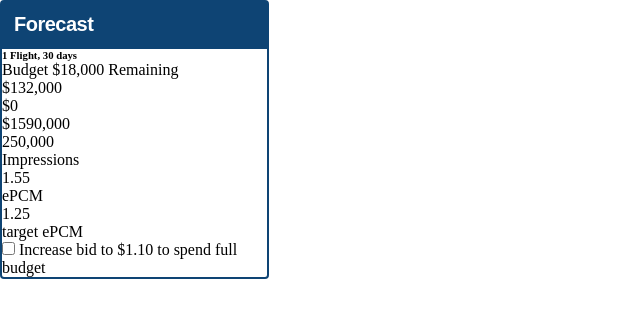
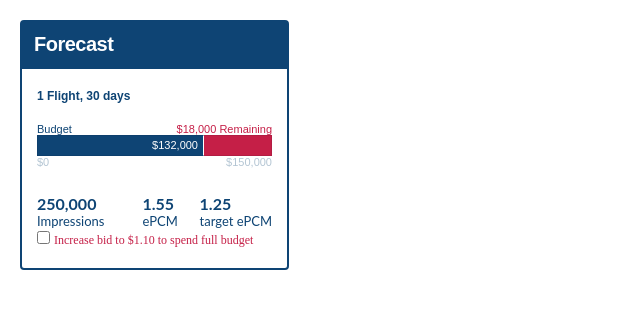
Before and after one commit to Ma1eusz/quick-html, a plain HTML site: page dataxu/index.html in a window 1280 px wide. Shown: the whole page, without its empty margins (0-640 px from the left). Drawn offline with Linux system fonts and the light colour scheme.

Commit message:
first part

```diff
--- a/dataxu/index.html
+++ b/dataxu/index.html
@@ -13,6 +13,8 @@
                 border: 2px solid #0e4474;
                 border-radius: 4px;
                 width: 265px;
+                margin: 20px 20px;
+
 
             }
             aside .header {
@@ -33,6 +35,121 @@
                 height: 6px;
                 background-color: #88b3da;
             }
+            aside .content {
+                margin: 20px 15px;
+            }
+            aside h6 {
+                font-family: "Arial";
+                font-size: 12px;
+                color: #0e4474;
+                margin-bottom: 20px;
+            }
+            aside .main-progressbar {
+                font-family: "Arial";
+                font-size: 11px;
+            }
+            aside .main-progressbar label:nth-child(1) {
+                color: #0e4474;
+                float: left;
+            }
+            aside .main-progressbar label:nth-child(2) {
+                color: #c51f47;
+                float: right;
+                clear: left:
+            }
+            aside .main-progressbar p {
+                color: #b3c5d3;
+                padding-bottom: 5px;
+                margin-bottom: 21px;
+
+            }
+            aside .main-progressbar p:nth-of-type(1) {
+                float: left;
+
+            }
+            aside .main-progressbar p:nth-of-type(2) {
+                float: right;
+            }
+            aside .background-bar {
+                background-color: #c51f47;
+                border-style: solid;
+                border-width: 1px;
+                clear: left;
+                border-color: #b21d43;
+                height: 19px;
+
+                position: relative;
+            }
+            aside .flexible-bar {
+                height: 19px;
+                background-color: #0e4474;
+                border-style: solid;
+                border-width: 1px;
+                border-color: #0d3f6d;
+                border-right-color: white;
+
+                width: 160px;
+                position: absolute;
+                float: left;
+                font-family: "Arial";
+                color: white;
+                margin-top: -1px;
+                margin-left: -1px;
+                line-height: 19px;
+                text-align: right;
+                padding-right: 5px;
+
+
+            }
+            aside .details {
+                clear: both;
+            }
+
+            .details ul li {
+                display: inline-block;
+                font-family: "Lato";
+                font-size: 10px;
+                color: #0e4474;
+            }
+
+            .details ul li:nth-of-type(1){
+                float: left;
+            }
+
+            .details ul li:nth-of-type(2){
+                width: auto;
+                margin-left: 38px;
+            }
+
+            .details ul li:nth-of-type(3){
+                float: right;
+            }
+
+            .details ul li span {
+                font-size: 16px;
+                font-weight: bold;
+            }
+
+            .details ul li p {
+                font-size: 13px;
+            }
+            aside label[for="increase-bid"] {
+                color: #c51f47;
+                font-size: 12px;
+
+                text-align: justify;
+
+            }
+            @media all and (max-width: 400px) {
+                .details ul li span  {
+                    font-weight: normal;
+                }
+                .details ul li {
+                    display: none;
+                }
+            }
+
+
         </style>
 
     </head>
@@ -54,7 +171,7 @@
                         <div class="flexible-bar">$132,000</div>
                     </div>
                     <p>$0</p>
-                    <p>$1590,000</p>
+                    <p>$150,000</p>
                 </div>
 
                 <div class="details">
```
